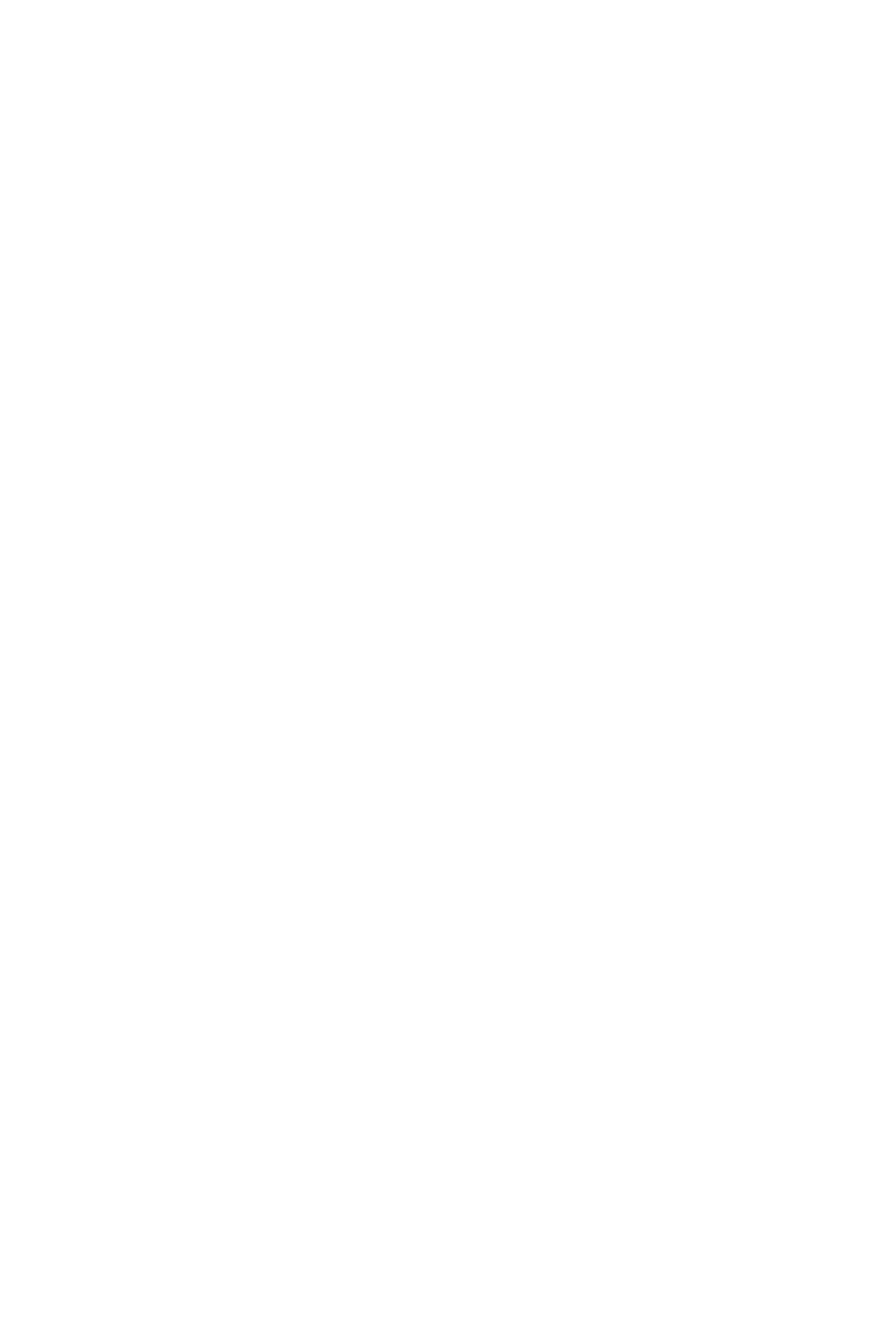
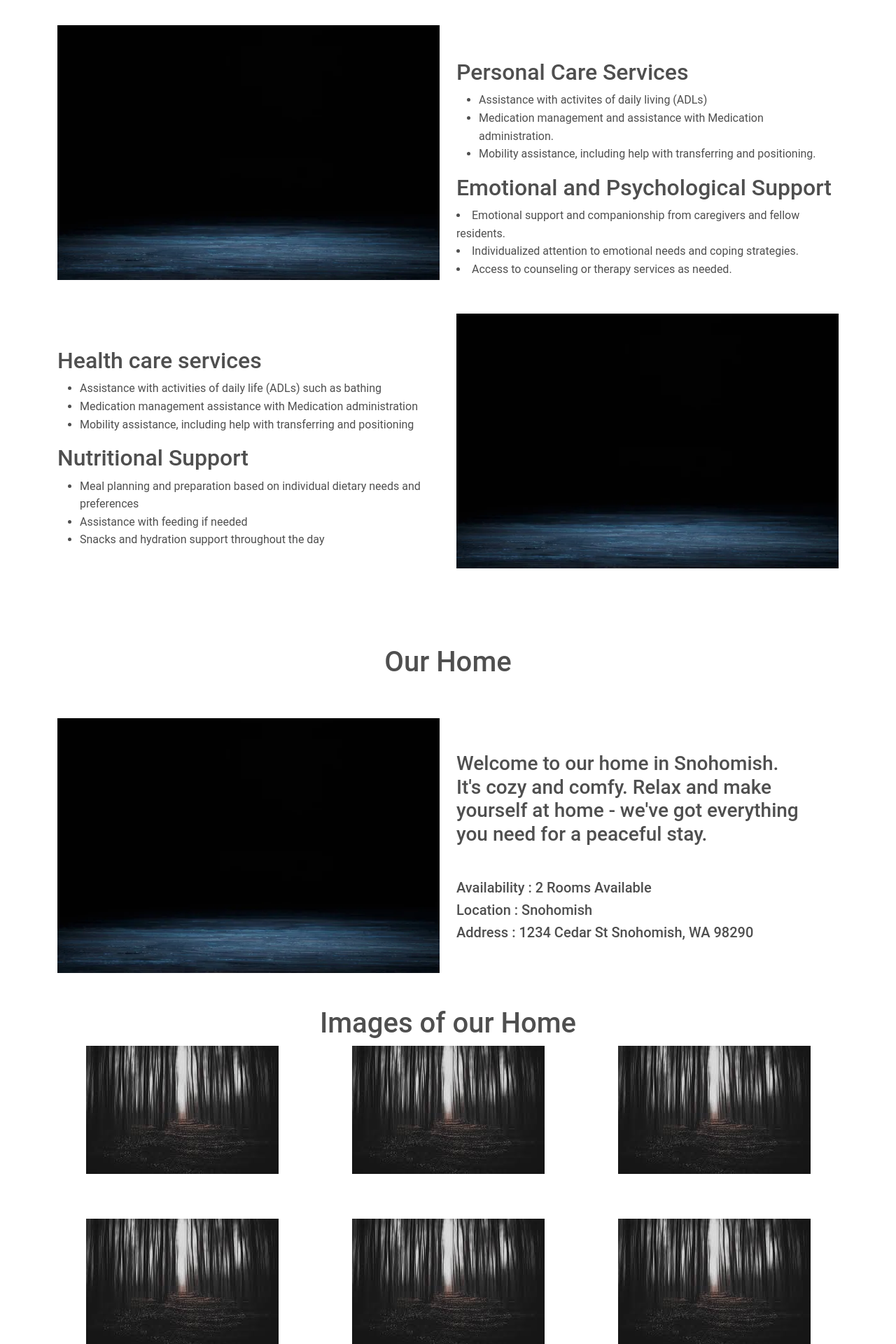
Before and after one commit to alieu22/Inspirations-Generations-ui, a React (Vite) app: page /services in a window 1280 px wide. Shown: the part 420-2340 px from the top of the page at 70% size. Before the commit the page ends 800 px from the top, so only its background shows below. Built offline with nearby package versions, Linux system fonts and the light colour scheme.

Commit message:
developed the services page

```diff
--- a/src/pages/About.jsx
+++ b/src/pages/About.jsx
@@ -20,11 +20,11 @@ function About() {
           </div>
 
           <div className="col-12 col-md-6 col-lg-6 mt-5 text-center">
-            <h4>
+            <h4 className="text-center">
               We are commited to providing a safe, supportive, and nurturing
               environment for seniors and adults who need personalized care. Our
               mission is to offer a home-like atomosphere where residents can
-              thrive, feel valued, and receieve the attention that they deserve
+              thrive, feel valued, and receieve the attention that they deserve.
             </h4>
           </div>
         </div>
@@ -33,7 +33,7 @@ function About() {
       <div className="container spacing">
         <div className="row mt-5 ">
           <div className="col-12 col-md-6 col-lg-6 mt-5">
-            <h4>
+            <h4 className="text-center">
               Inspirations Generations embodies our commitment to honoring the
               lives and legacies of those we care for. At our adult family home,
               we believe that every generation has something valuable to offer,
@@ -60,7 +60,7 @@ function About() {
             <img className="img-fluid founder-img" src="src/assets/images/founder.jpeg" />
           </div>
 
-          <div className="col-12 col-md-6 col-lg-6 ">
+          <div className="col-12 col-md-6 col-lg-6">
             <h1 className="mt-3 ">Isatou Darboe</h1>
             <h2 className="mt-3">Isatoudarboe@gmail.com</h2>
             <h3 className="mt-3"><a>https://www.testlink.com</a></h3>
--- a/src/pages/Services.jsx
+++ b/src/pages/Services.jsx
@@ -1,9 +1,145 @@
+import Footer from "../components/Footer";
+import NavBar from "../components/Navbar";
+import TextOverlay from "../utils/TextOverlay";
 function Services() {
-    return (
-        <>
-        <h1>Services page</h1>
-        </>
-    )
+  return (
+    <>
+      <NavBar />
+      <TextOverlay text="About Us" image="" color={{ color: "white" }} />
+
+      <div className="container">
+        <div className="row">
+          <h1 className="text-center mt-5">Our Services</h1>
+        </div>
+
+        <div className="row mt-5">
+          <div className="col-12 col-md-6 col-lg-6">
+            <img className="img-fluid" src="src/assets/images/dark.jpg" />
+          </div>
+
+          <div className="col-12 col-md-6 col-lg-6 mt-5">
+            <h2>Personal Care Services</h2>
+            <ul>
+              <li>Assistance with activites of daily living (ADLs)</li>
+              <li>
+                Medication management and assistance with Medication
+                administration.
+              </li>
+              <li>
+                Mobility assistance, including help with transferring and
+                positioning.
+              </li>
+            </ul>
+            <h2>Emotional and Psychological Support</h2>
+            <li>
+              Emotional support and companionship from caregivers and fellow
+              residents.
+            </li>
+            <li>
+              Individualized attention to emotional needs and coping strategies.
+            </li>
+            <li>Access to counseling or therapy services as needed.</li>
+          </div>
+        </div>
+      </div>
+
+      <div className="container">
+        <div className="row mt-5">
+          <div className="col-12 col-md-6 col-lg-6 mt-5">
+            <h2>Health care services</h2>
+            <ul>
+              <li>
+                Assistance with activities of daily life (ADLs) such as bathing
+              </li>
+              <li>
+                Medication management assistance with Medication administration
+              </li>
+              <li>
+                Mobility assistance, including help with transferring and
+                positioning
+              </li>
+            </ul>
+            <h2 className="mt-2">Nutritional Support</h2>
+            <ul>
+              <li>
+                Meal planning and preparation based on individual dietary needs
+                and preferences
+              </li>
+              <li>Assistance with feeding if needed</li>
+              <li>Snacks and hydration support throughout the day</li>
+            </ul>
+          </div>
+
+          <div className="col-12 col-md-6 col-lg-6">
+            <img className="img-fluid" src="src/assets/images/dark.jpg" />
+          </div>
+        </div>
+      </div>
+
+      <div className="container spacing">
+        <div className="row">
+          <h1 className="text-center">Our Home</h1>
+        </div>
+
+        <div className="row mt-5">
+          <div className="col-12 col-md-6 col-lg-6">
+            <img class="img-fluid" src="src/assets/images/dark.jpg" />
+          </div>
+
+          <div className="col-12 col-md-6 col-lg-6 mt-5">
+            <h3>
+              Welcome to our home in Snohomish. <br />
+              It's cozy and comfy. Relax and make <br />
+              yourself at home - we've got everything <br /> you need for a
+              peaceful stay.
+            </h3>
+
+            <h5 className="mt-5">Availability : 2 Rooms Available</h5>
+            <h5>Location : Snohomish</h5>
+            <h5>Address : 1234 Cedar St Snohomish, WA 98290</h5>
+          </div>
+        </div>
+      </div>
+
+      <div className="container">
+        <div className="row mt-5">
+            <h1 className="text-center">Images of our Home</h1>
+        </div>
+
+        <div className="row text-center">
+            <div className="col-12 col-md-4 col-lg-4 mb-5">
+                <img className="img-fluid" src="src/assets/images/dark2.jpeg"/>
+            </div>
+
+            <div className="col-12 col-md-4 col-lg-4 mb-5">
+                <img className="img-fluid"  src="src/assets/images/dark2.jpeg"/>
+            </div>
+
+            <div className="col-12 col-md-4 col-lg-4 mb-5">
+                <img className="img-fluid"  src="src/assets/images/dark2.jpeg"/>
+            </div>
+
+
+        </div>
+
+        <div className="row mt-3 text-center">
+        <div className="col-12 col-md-4 col-lg-4 mb-5">
+                <img className="img-fluid"  src="src/assets/images/dark2.jpeg"/>
+            </div>
+
+            <div className="col-12 col-md-4 col-lg-4 mb-5">
+                <img className="img-fluid"  src="src/assets/images/dark2.jpeg"/>
+            </div>
+
+            <div className="col-12 col-md-4 col-lg-4 mb-5">
+                <img className="img-fluid"  src="src/assets/images/dark2.jpeg"/>
+            </div>
+        </div>
+      </div>
+
+      <Footer/>
+    </>
+  );
 }
 
 export default Services;
```
